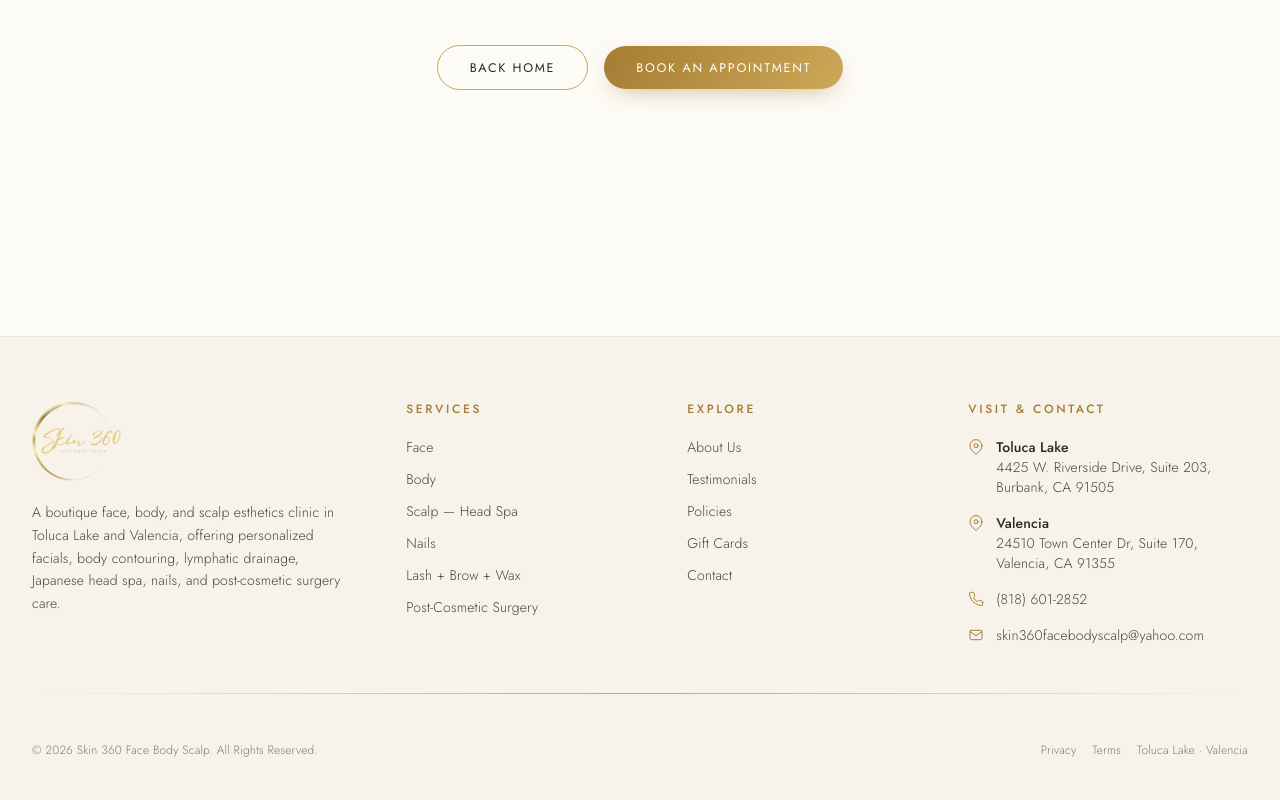
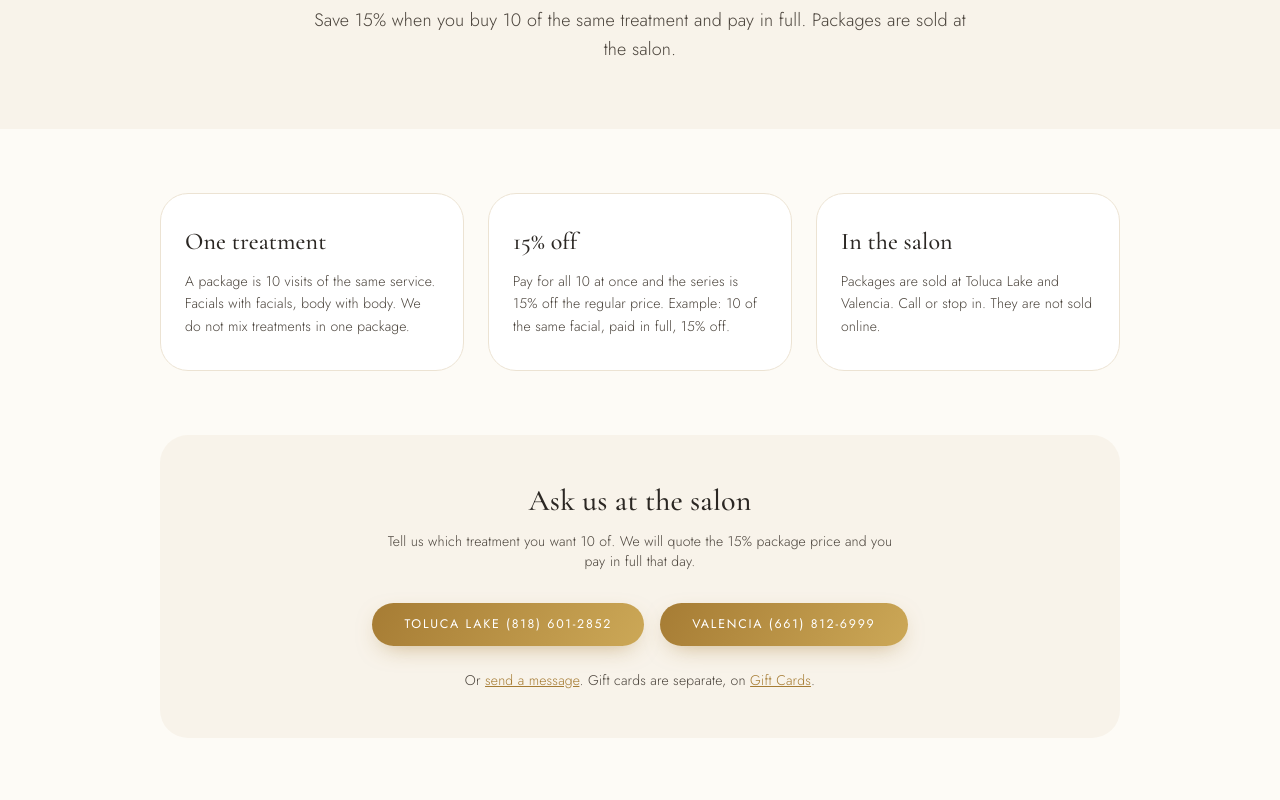
Before and after one commit to mdntsys/skin360facebodyscalp-website, a Next.js app: page /packages in a window 1280 px wide. Before the commit this address had no page. Shown: the part 320-1120 px from the top of the page. Built offline with nearby package versions, Linux system fonts and the light colour scheme.

Commit message:
Put the 10-session 15% off packages on the website

```diff
--- /dev/null
+++ b/src/app/packages/page.tsx
@@ -0,0 +1,99 @@
+import type { Metadata } from "next";
+import Link from "next/link";
+import { LOCATIONS } from "@/data/site";
+import { PACKAGES_NOTE } from "@/data/services";
+import { PageHeader } from "@/components/PageHeader";
+import { JsonLd } from "@/components/JsonLd";
+import { pageMetadata, breadcrumbSchema } from "@/lib/seo";
+import { Reveal } from "@/components/Reveal";
+
+export const metadata: Metadata = pageMetadata({
+  title: "Packages — 10 Sessions, 15% Off",
+  description:
+    "Buy 10 of the same Skin 360 treatment and save 15% when you pay in full. Packages are sold at our Toluca Lake and Valencia salons.",
+  path: "/packages",
+});
+
+const STEPS = [
+  {
+    title: "One treatment",
+    body: "A package is 10 visits of the same service. Facials with facials, body with body. We do not mix treatments in one package.",
+  },
+  {
+    title: "15% off",
+    body: "Pay for all 10 at once and the series is 15% off the regular price. Example: 10 of the same facial, paid in full, 15% off.",
+  },
+  {
+    title: "In the salon",
+    body: "Packages are sold at Toluca Lake and Valencia. Call or stop in. They are not sold online.",
+  },
+];
+
+export default function PackagesPage() {
+  return (
+    <>
+      <JsonLd
+        data={breadcrumbSchema([
+          { name: "Home", path: "/" },
+          { name: "Packages", path: "/packages" },
+        ])}
+      />
+      <PageHeader
+        eyebrow="Series of 10"
+        title="Packages"
+        subtitle={PACKAGES_NOTE}
+        breadcrumbs={[
+          { name: "Home", path: "/" },
+          { name: "Packages", path: "/packages" },
+        ]}
+      />
+
+      <section className="mx-auto max-w-5xl px-5 py-16 lg:px-8">
+        <div className="grid gap-6 md:grid-cols-3">
+          {STEPS.map((s) => (
+            <Reveal key={s.title}>
+              <div className="rounded-[var(--radius-xl2)] border border-line bg-white px-6 py-8">
+                <h2 className="font-serif text-2xl text-ink">{s.title}</h2>
+                <p className="mt-3 text-sm leading-relaxed text-ink-soft">
+                  {s.body}
+                </p>
+              </div>
+            </Reveal>
+          ))}
+        </div>
+
+        <Reveal>
+          <div className="mt-16 rounded-[var(--radius-xl2)] bg-cream px-6 py-12 text-center">
+            <h2 className="font-serif text-3xl text-ink">Ask us at the salon</h2>
+            <p className="mx-auto mt-3 max-w-lg text-sm text-ink-soft">
+              Tell us which treatment you want 10 of. We will quote the 15%
+              package price and you pay in full that day.
+            </p>
+            <div className="mt-8 flex flex-col items-center justify-center gap-4 sm:flex-row">
+              {LOCATIONS.map((loc) => (
+                <a
+                  key={loc.slug}
+                  href={`tel:${loc.phoneRaw}`}
+                  className="btn btn-primary"
+                >
+                  {loc.neighborhood} {loc.phone}
+                </a>
+              ))}
+            </div>
+            <p className="mt-6 text-sm text-ink-soft">
+              Or{" "}
+              <Link href="/contact" className="text-gold-600 underline">
+                send a message
+              </Link>
+              . Gift cards are separate, on{" "}
+              <Link href="/gift-cards" className="text-gold-600 underline">
+                Gift Cards
+              </Link>
+              .
+            </p>
+          </div>
+        </Reveal>
+      </section>
+    </>
+  );
+}
--- a/src/app/services/[slug]/page.tsx
+++ b/src/app/services/[slug]/page.tsx
@@ -4,7 +4,7 @@ import Link from "next/link";
 import {
   SERVICE_CATEGORIES,
   getCategory,
-  POST_SURGERY_PACKAGE_NOTE,
+  PACKAGES_NOTE,
 } from "@/data/services";
 import { PageHeader } from "@/components/PageHeader";
 import { ServiceList } from "@/components/ServiceList";
@@ -69,11 +69,12 @@ export default async function ServiceCategoryPage({
       <section className="mx-auto max-w-6xl px-5 py-16 lg:px-8">
         <ServiceList category={category} />
 
-        {slug === "post-cosmetic-surgery" && (
-          <p className="mt-12 rounded-[var(--radius-xl2)] border border-gold-200 bg-cream px-6 py-5 text-center text-sm text-gold-700">
-            {POST_SURGERY_PACKAGE_NOTE}
-          </p>
-        )}
+        <p className="mt-12 rounded-[var(--radius-xl2)] border border-gold-200 bg-cream px-6 py-5 text-center text-sm text-gold-700">
+          {PACKAGES_NOTE}{" "}
+          <Link href="/packages" className="underline underline-offset-2">
+            See packages
+          </Link>
+        </p>
 
         <div className="mt-16 flex flex-col items-center gap-4 rounded-[var(--radius-xl2)] bg-cream px-6 py-12 text-center">
           <h2 className="font-serif text-3xl text-ink">Ready to book your {category.name.toLowerCase()} treatment?</h2>
--- a/src/app/sitemap.ts
+++ b/src/app/sitemap.ts
@@ -14,6 +14,7 @@ export default function sitemap(): MetadataRoute.Sitemap {
     { path: "/policies", priority: 0.4, freq: "yearly" },
     { path: "/privacy", priority: 0.3, freq: "yearly" },
     { path: "/terms", priority: 0.3, freq: "yearly" },
+    { path: "/packages", priority: 0.6, freq: "yearly" },
     { path: "/gift-cards", priority: 0.6, freq: "yearly" },
     { path: "/contact", priority: 0.7, freq: "yearly" },
   ];
--- a/src/components/Footer.tsx
+++ b/src/components/Footer.tsx
@@ -54,6 +54,7 @@ export function Footer() {
               <li><Link href="/about" className="transition-colors hover:text-gold-600">About Us</Link></li>
               <li><Link href="/testimonials" className="transition-colors hover:text-gold-600">Testimonials</Link></li>
               <li><Link href="/policies" className="transition-colors hover:text-gold-600">Policies</Link></li>
+              <li><Link href="/packages" className="transition-colors hover:text-gold-600">Packages</Link></li>
               <li><Link href="/gift-cards" className="transition-colors hover:text-gold-600">Gift Cards</Link></li>
               <li><Link href="/contact" className="transition-colors hover:text-gold-600">Contact</Link></li>
             </ul>
--- a/src/data/services.ts
+++ b/src/data/services.ts
@@ -672,6 +672,8 @@ export function getCategory(slug: string): ServiceCategory | undefined {
   return SERVICE_CATEGORIES.find((c) => c.slug === slug);
 }
 
-/** Post-cosmetic surgery package note, surfaced on that category page. */
-export const POST_SURGERY_PACKAGE_NOTE =
-  "Packages available: enjoy 15% off when you purchase a series of 10 sessions. Full payment is required at the time of purchase.";
+/** 10 of the same treatment, paid in full. Sold in-salon, not online. */
+export const PACKAGES_NOTE =
+  "Save 15% when you buy 10 of the same treatment and pay in full. Packages are sold at the salon.";
+/** @deprecated use PACKAGES_NOTE */
+export const POST_SURGERY_PACKAGE_NOTE = PACKAGES_NOTE;
--- a/src/data/site.ts
+++ b/src/data/site.ts
@@ -135,6 +135,7 @@ export const NAV_LINKS = [
   { label: "About", href: "/about" },
   { label: "Testimonials", href: "/testimonials" },
   { label: "Policies", href: "/policies" },
+  { label: "Packages", href: "/packages" },
   { label: "Gift Cards", href: "/gift-cards" },
   { label: "Contact", href: "/contact" },
 ] as const;
```
Also changed, not shown: public/llms.txt.
